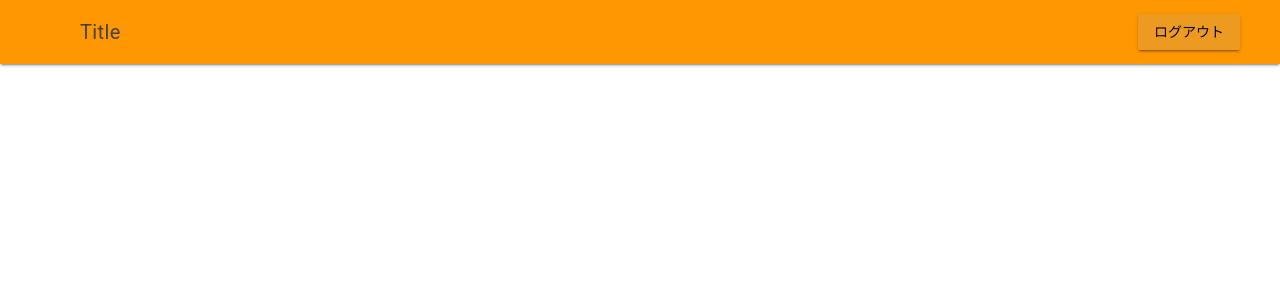
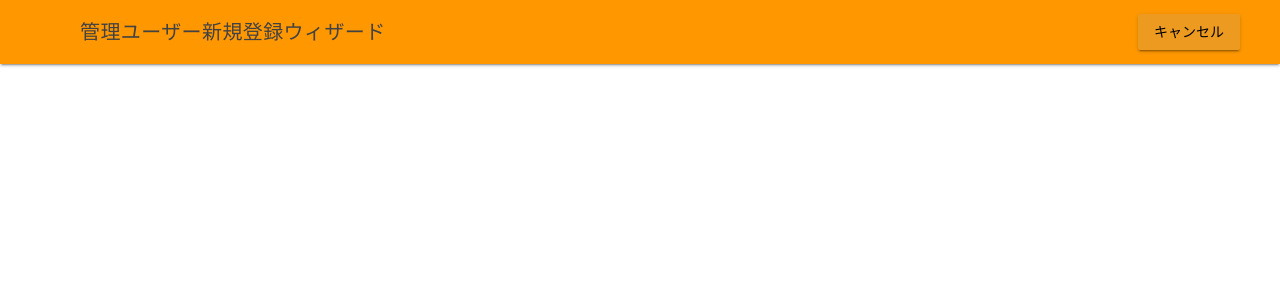
Before and after one commit to job3-14/EEmgmt, a PHP site: page /adminuser/adduser.php in a window 1280 px wide. Shown: the top 300 px of the page. Run offline with PHP 8.4, Linux system fonts and the light colour scheme; the visitor is signed in with stand-in values (Sample User, id 1).

Commit message:
タイトル修正

```diff
--- a/Docker/x64/apache2/www/adminuser/adduser.php
+++ b/Docker/x64/apache2/www/adminuser/adduser.php
@@ -22,13 +22,13 @@ header('Location: /login.php');
       <header class="mdl-layout__header">
         <div class="mdl-layout__header-row">
           <!-- Title -->
-          <span class="mdl-layout-title">Title</span>
+          <span class="mdl-layout-title">管理ユーザー新規登録ウィザード</span>
           <!-- Add spacer, to align navigation to the right -->
           <div class="mdl-layout-spacer"></div>
           <!-- Navigation. We hide it in small screens. -->
           <nav class="mdl-navigation mdl-layout--large-screen-only">
-            <button class="mdl-button mdl-js-button mdl-button--raised mdl-js-ripple-effect" onclick="location.href='/logout.php'">
-             ログアウト
+            <button class="mdl-button mdl-js-button mdl-button--raised mdl-js-ripple-effect" onclick="location.href='/adminuser/adminuser.php'">
+             キャンセル
             </button>
           </nav>
         </div>
```
